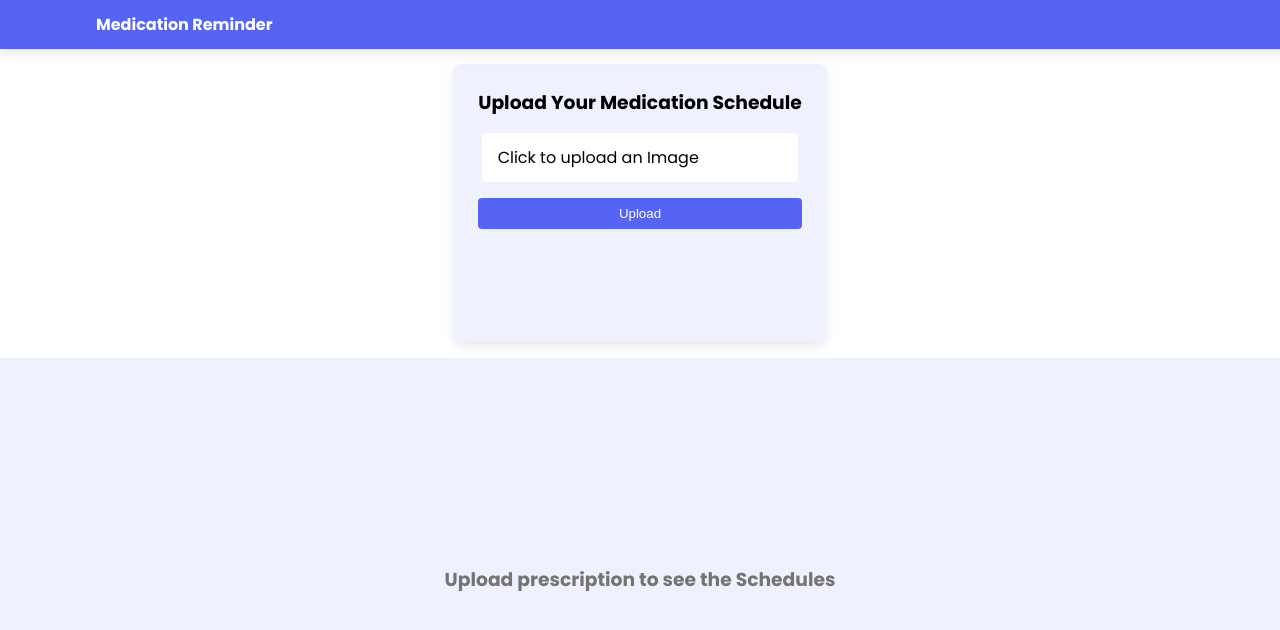
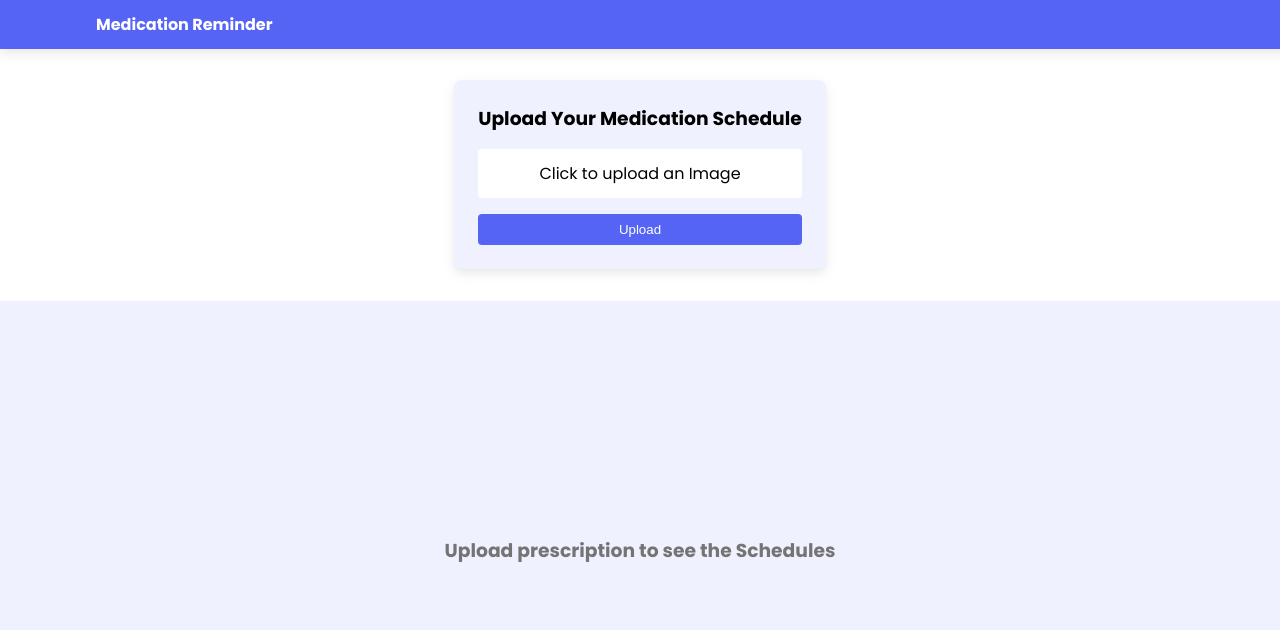
Before and after one commit to shruti-ballurgi-coditas/MediTrack, an Angular app: page / in a window 1280 px wide. Shown: the top 630 px of the page. Built offline with nearby package versions, Linux system fonts and the light colour scheme.

Commit message:
Minor UI changes

```diff
--- a/src/app/components/header/header.component.scss
+++ b/src/app/components/header/header.component.scss
@@ -9,7 +9,7 @@
     top: 0;
     // background-color: white;
     background-color: #5664f5;
-    box-shadow: 0 4px 10px rgb(210, 210, 210, 0.5);
+    box-shadow: 0 4px 10px rgba(210, 210, 210, 0.5);
     color: white;
     font-weight: bold;
     z-index: 1000;
--- a/src/app/components/medication-card/medication-card.component.html
+++ b/src/app/components/medication-card/medication-card.component.html
@@ -1,7 +1,7 @@
 <div class="medication-card">
     <div class="medication-details">
         <div class="medication-name">
-            <h4>Medicine Name: {{data.medicine_name}}</h4>
+            <h4>{{data.medicine_name}}</h4>
             <div (click)="openDialog(data)" class="i-button">
                 <span>i</span>
             </div>
@@ -12,7 +12,7 @@
     </div>
     <div class="time-container">
         <ng-container *ngFor="let schedule of data.schedule; let i = index; let isLast = last">
-            <span>{{ schedule.day_time === "Morning"?"Mor":schedule.day_time === "Afternoon"?"Aft": schedule.day_time === "Evening" ? "Eve" : "Nig" }}</span>
+            <span>{{ schedule.day_time === "Morning"?"Morn.":schedule.day_time === "Afternoon"?"After.": schedule.day_time === "Eve." ? "Eve" : "Night" }}</span>
             <!-- Only show '|' if it's not the last item -->
             <span *ngIf="!isLast"> | </span>
         </ng-container>
--- a/src/app/components/medication-card/medication-card.component.scss
+++ b/src/app/components/medication-card/medication-card.component.scss
@@ -7,7 +7,7 @@
   // border: 1px solid gray;
   border-radius: 0.25rem;
   background-color: white;
-  box-shadow: 0 4px 10px rgba(210, 210, 210, 1.5);
+  box-shadow: 0 4px 10px rgba(210, 210, 210, 0.5);
 
   .medication-details {
     display: flex;
@@ -41,7 +41,7 @@
     border-radius: 0.25rem;
     background-color: #5664f5;
     color: white;
-    padding: 0.5rem;
+    padding: 0.3rem 0.5rem;
 
     .chip {
       // width: 15.5rem;
--- a/src/app/pages/dashboard/dashboard.component.html
+++ b/src/app/pages/dashboard/dashboard.component.html
@@ -16,6 +16,7 @@
                     <!-- </div> -->
                     <!-- <div class="patients-details"> -->
                         <p><span class="patient-details-title">Age:  </span>{{cardData.patient_information.age}}</p>
+                        <p><span class="patient-details-title">Gender:  </span>{{cardData.patient_information.gender}}</p>
                         <p><span class="patient-details-title">Height:  </span>{{cardData.patient_information.height}}</p>
                         <p><span class="patient-details-title">Weight:  </span>{{cardData.patient_information.weight}}</p>
                         <p><span class="patient-details-title">BMI:  </span>{{cardData.patient_information.bmi}}</p>
--- a/src/app/pages/dashboard/dashboard.component.scss
+++ b/src/app/pages/dashboard/dashboard.component.scss
@@ -6,9 +6,9 @@
   .file-upload-container {
     display: flex;
     // align-items: center;
-    justify-content: center;
-    height: 40%;
-    margin: 4rem 12rem 1rem 12rem;
+    justify-content: space-around;
+    // height: 40%;
+    margin: 5rem 12rem 2rem 12rem;
     gap: 6rem;
 
     .form-container {
@@ -16,6 +16,7 @@
       flex-direction: column;
       align-items: center;
       gap: 1rem;
+      justify-content: space-evenly;
       background-color: #f0f1ff;
       padding: 1.5rem;
       border-radius: 0.5rem;
@@ -25,11 +26,13 @@
 
       .custom-file-input {
         display: inline-block;
-        width: 88%;
+        width: -webkit-fill-available;
+        // width: 88%;
         padding: 0.75rem 1rem;
         background-color: white;
         cursor: pointer;
         border-radius: 0.25rem;
+        text-align: center;
       }
       input[type="file"] {
         display: none;
@@ -66,6 +69,7 @@
           border-radius: 0.25rem;
           background-color: white;
           padding: 1rem;
+          margin-top: 0.5rem;
 
           .patients-name {
             display: flex;
@@ -87,7 +91,7 @@
     padding: 0.75rem !important;
   }
   .display-medication-container {
-    padding: 0.75rem 0 0 6rem;
+    padding: 2rem 0 0 6rem;
     height: 60%;
     background-color: #f0f1ff;
 
--- a/src/app/pages/dashboard/dashboard.component.ts
+++ b/src/app/pages/dashboard/dashboard.component.ts
@@ -248,21 +248,24 @@ export class DashboardComponent {
     this.commonService.uploadImage(formData).subscribe({
       next: (response: any) => {
         this.cardData = response;
-        // this.fileName = ""
         this.isUploadBtnClicked = false;
         if(this.cardData) {
-          this.commonService.getWarningsAndAllergies({"medications":this.cardData}).subscribe({
+          this.commonService.getWarningsAndAllergies(this.cardData).subscribe({
             next: (response: any) => {
               const data = response;
               this.allergiesData= data['drug-allergy-warnings'];
               this.warningsData= data['response.d2d-warnings'];
               console.log(response,"allergies")
+            },
+            error: (err: Error) => {
+              console.error('Error fetching warnings and allergies:', err);
             }
           })
         }
       },
       error: (err: Error) => {
         this.isUploadBtnClicked = false;
+        console.error('Error uploading image:', err);
       },
     });
   }
--- a/src/app/sevices/common.service.ts
+++ b/src/app/sevices/common.service.ts
@@ -1,20 +1,29 @@
-import { HttpClient } from '@angular/common/http';
+import { HttpClient, HttpHeaders } from '@angular/common/http';
 import { Injectable } from '@angular/core';
+import { Observable } from 'rxjs';
 
 @Injectable({
   providedIn: 'root',
 })
 export class CommonService {
+  private apiUrl = "http://127.0.0.1:8000";
+
   constructor(private http: HttpClient) {}
 
-  uploadImage(formData: any) {
+  uploadImage(formData: FormData): Observable<any> {
     return this.http.post(
-      'http://192.168.101.190:8000/generator/generate-schedule/',
+      `${this.apiUrl}/generator/generate-schedule/`,
       formData
     );
   }
 
-  getWarningsAndAllergies(data: any) {
-    return this.http.post('http://192.168.101.190:8000/generator/d2d-interactions/',data);
+  getWarningsAndAllergies(data: any): Observable<any> {
+    console.log(data,"data");
+    const headers = new HttpHeaders().set('Content-Type', 'application/json');
+    return this.http.post<any>(
+      `${this.apiUrl}/generator/d2d-interactions/`,
+      { medications: data},
+      { headers }
+    );
   }
 }
```
